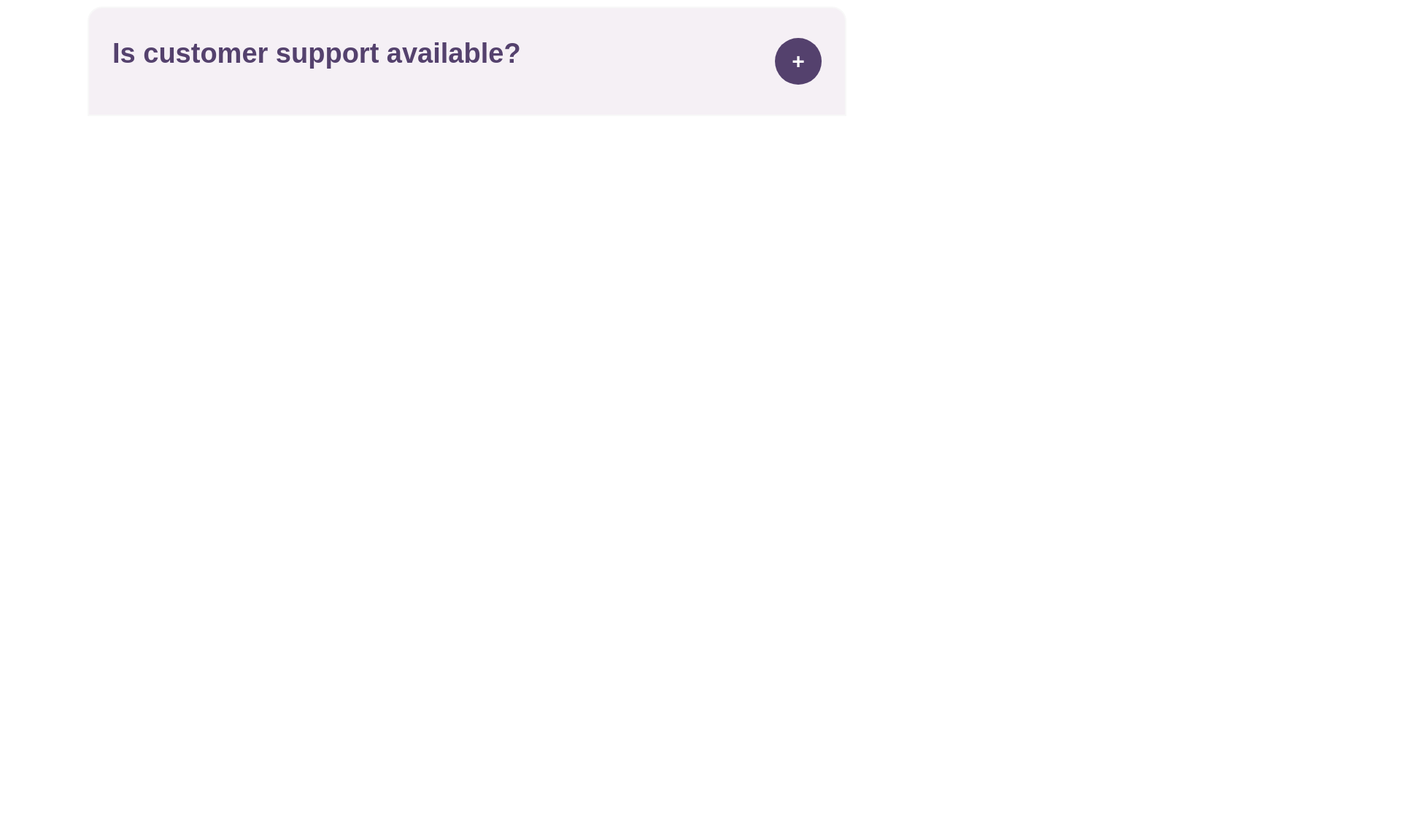
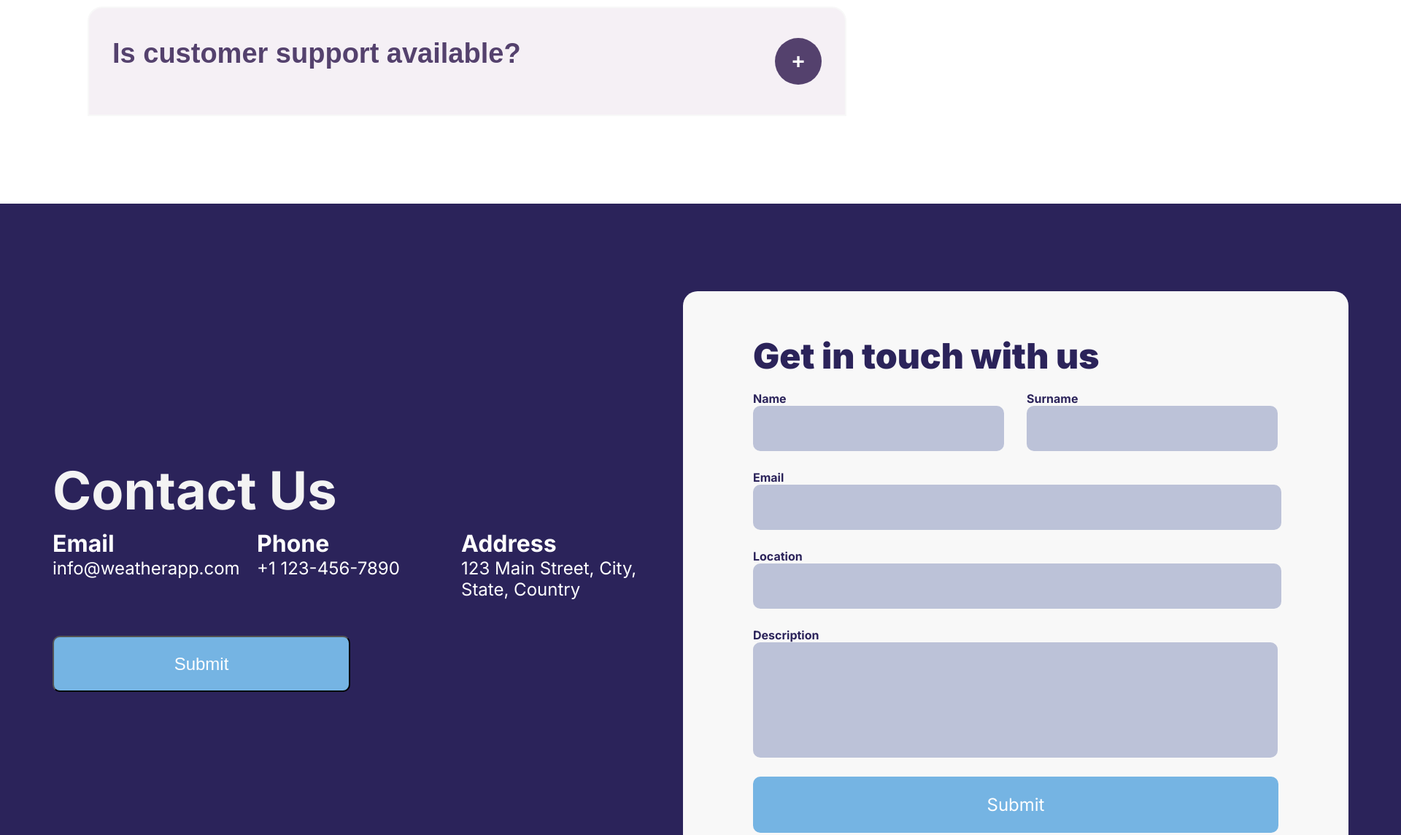
Before and after one commit to 9kf/weather-forecast-landing, a plain HTML site: page index.html in a window 1280 px wide. Shown: the part 894-2038 px from the top of the page at 73% size, 1920 px wide, since content can reach past the window. Before the commit the page ends 1173 px from the top, so only its background shows below. Drawn offline with Linux system fonts and the light colour scheme.

Commit message:
Contact Us Page

```diff
--- a/index.html
+++ b/index.html
@@ -94,6 +94,74 @@
 
     <script src="/script.js"></script>
 
+    <div class="contactContainer">
+        <div class="contactUs">
+         <div class="hdr">
+             <p>Contact Us</p>
+         </div>
+
+         <div class="contactDetails">
+             <div class="email">
+                 <h1>Email</h1>
+                 <p>info@weatherapp.com</p>
+             </div>
+
+             <div class="phone">
+                 <h1>Phone</h1>
+                 <p>+1 123-456-7890</p>
+             </div>
+
+             <div class="address">
+                 <h1>Address</h1>
+                 <p>123 Main Street, City, State, Country</p>
+             </div>
+         </div>
+
+         <div class="submitBtn">
+             <button>Submit</button>
+         </div>
+
+        </div>
+
+         <form class="contactForm">
+             <div class="hdr2">
+                 <p>Get in touch with us</p>
+             </div>
+
+             <div class="person">
+                 <div class="name">
+                     <label for="fname">Name</label><br>
+                     <input type="text" id="fname" name="fname" value=""><br>
+                 </div>
+
+                 <div class="surname">
+                     <label for="lname">Surname</label><br>
+                     <input type="text" id="lname" name="lname" value=""><br><br>
+                 </div>
+             </div>
+
+             <div class="mail">
+                 <label for="mail">Email</label><br>
+                 <input type="mail" id="mail" name="mail" value=""><br>
+             </div>
+
+             <div class="loc">
+                 <label for="location">Location</label><br>
+                 <input type="text" id="location" name="location" value=""><br>
+             </div>
+
+             <div class="desc">
+                 <label for="description">Description</label><br>
+                 <input type="text" id="description" name="description" value=""><br>
+             </div>
+
+             <button>Submit</button>
+
+         </form>
+
+
+     </div>
+
 </body>
 
 </html>
--- a/style.css
+++ b/style.css
@@ -77,3 +77,215 @@ body {
 }
 
 /* FAQ Section CSS */
+
+/* ----------Contact Us---------------------- */
+
+/* Containers */
+.contactContainer{
+    background: #2B235A;
+    width: 1920px;
+    height: 1041px;
+    display: flex;
+    flex-direction: row;
+    justify-content: center;
+    align-items: center;
+}
+
+.contactUs{
+    width:  816px;
+    height:  343px;
+    margin-right: 24px;
+    display: flex;
+    flex-direction: column;
+}
+
+.contactForm{
+    width: 816px;
+    height: auto;
+    padding: 49px 48px;
+    margin-left: 24px;
+    border-radius: 20px;
+    background-color: #F8F8F8;
+    display: flex;
+    flex-direction: column;
+    align-items: center;
+}
+
+/* ContactDetails Container */
+/* header */
+.hdr{
+    width: 816px;
+    height: 87px;
+    margin-bottom: 10px;
+}
+
+.hdr p{
+    font-family: Inter;
+    font-weight: bold;
+    font-size: 72px;
+    margin: 0;
+    color: #F3F3F3;
+}
+
+/*Contact Details*/
+.contactDetails{
+    width: 816px;
+    height: 96px;
+    display: flex;
+    flex-direction: row;
+    margin-bottom: 10px;
+}
+
+.contactDetails h1{
+    font-family: Inter;
+    font-weight: bold;
+    margin: 0;
+    color: white;
+}
+
+.contactDetails p {
+    font-family: Inter;
+    margin: 0;
+    font-size: 24px;
+    color: white;
+}
+
+/* Contact Details - Contents */
+.email{
+    width: 256px;
+    height: 62px;
+    margin-right: 24px;
+}
+
+.phone{
+    width: 256px;
+    height: 62px;
+    margin-right: 24px;
+}
+
+.address{
+    width: 256px;
+    height: 91px;
+}
+
+/* Submit Button */
+.submitBtn{
+    width: 816px;
+    height: 117px;
+    padding: 40px, 0px, 0px, 0px;
+    display: flex;
+    flex-direction: column-reverse;
+}
+
+.submitBtn button{
+    color: white;
+    background: #75B4E3;
+    height: 77px;
+    width: 408px;
+    border-radius: 10px;
+    font-size: 24px;
+}
+
+/* ---------------------------------------- */
+/* contactForm Container */
+label{
+    font-family: Inter;
+    font-size: 16px;
+    font-weight: bold;
+    color: #2B235A;
+}
+
+/* header */
+.hdr2{
+    width:720px;
+    height: 58px;
+    margin: 10px;
+}
+
+.hdr2 p{
+    font-family: Inter;
+    font-weight: 900;
+    font-size: 48px;
+    margin: 0;
+    color: #2B235A;
+}
+
+/* 1st fields */
+
+.person input{
+    width: 340px;
+    height: 60px;
+    padding: 18px, 287px, 18px, 24px;
+    border-radius: 10px;
+    border-style: none;
+    font-family: Inter;
+    font-size: 20px;
+    background-color:#BCC2D8;
+}
+
+.person{
+    width: 720px;
+    height: 88px;
+    margin: 10px;
+    display: flex;
+    flex-direction: row;
+}
+
+.name{
+    width: 355px;
+    height: 88px;
+    margin-right: 30px;
+}
+
+.surname{
+    width: 355px;
+    height: 88px;
+}
+
+/* 2nd and 3rd Fields */
+.mail, .loc{
+    width: 720px;
+    height: 88px;
+    margin: 10px;
+}
+
+.mail input, .loc input{
+    width: 720px;
+    height: 60px;
+    padding: 18px, 538px, 18px, 24px;
+    border-radius: 10px;
+    border-style: none;
+    font-family: Inter;
+    font-size: 20px;
+    background-color:#BCC2D8;
+}
+
+/* Description Field */
+.desc{
+    width: 720px;
+    height: 184px;
+    margin: 10px;
+}
+
+.desc input{
+    width: 715px;
+    height: 156px;
+    border-radius: 10px;
+    border-style: none;
+    background-color:#BCC2D8;
+}
+
+/* Form Submit Button */
+.contactForm button{
+    width: 720px;
+    height: 77px;
+    padding: 24px;
+    border-radius: 10px;
+    border-style: none;
+    margin: 10px;
+    color: white;
+    background: #75B4E3;
+    font-family: Inter;
+    font-size: 24px;
+}
+/* ----------Contact Us---------------------- */
```
